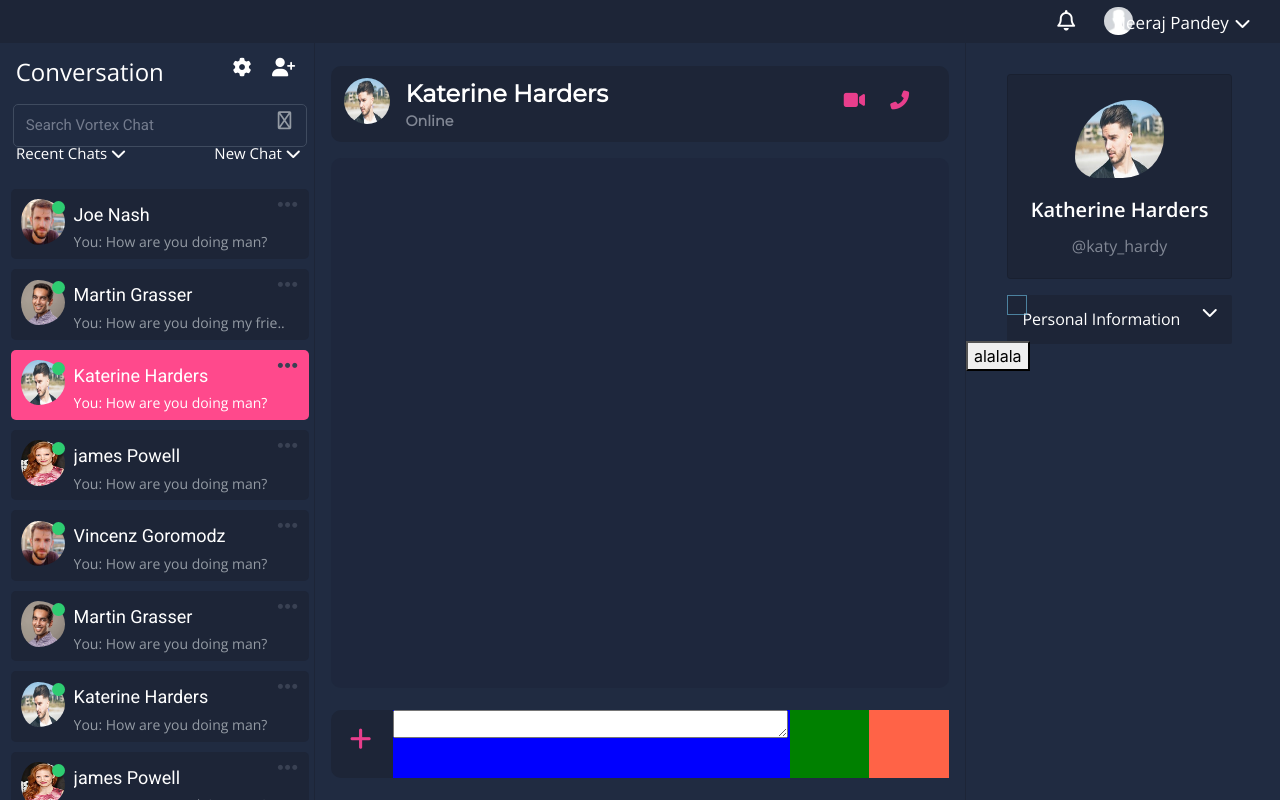
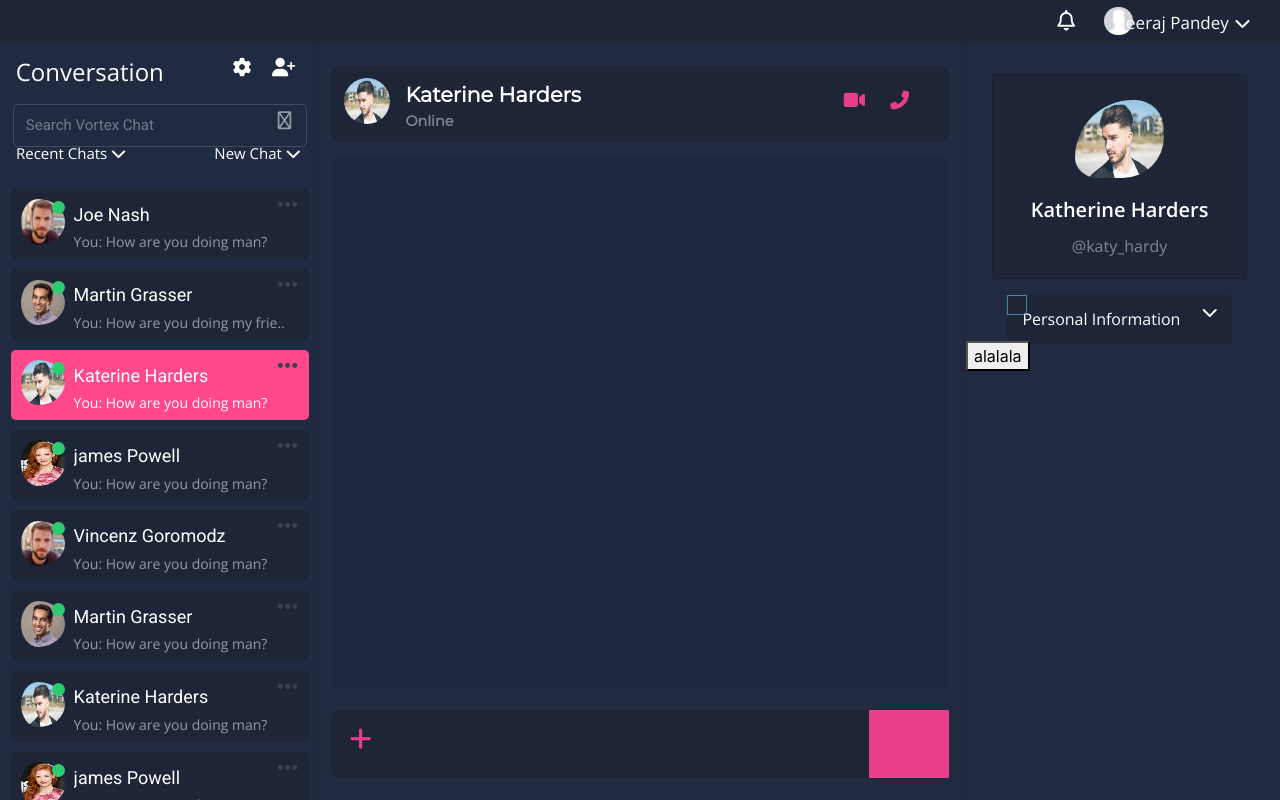
Before and after one commit to Tomyxtrejo/messaging_web_app, a React (Create React App) app in the folder client/: page / in a window 1280 px wide. Built offline with nearby package versions, Linux system fonts and the light colour scheme.

Commit message:
Modify css

```diff
--- a/client/src/App.css
+++ b/client/src/App.css
@@ -72,6 +72,7 @@
 .landing_main_details {
   flex-grow: 2;
   z-index: 30;
+  max-height: 90vh;
 }
 .landing_header_left {
   flex-grow: 4;
@@ -93,6 +94,7 @@
 .landing_header_right_avatar_image {
   border-radius: 100%;
   height: calc(1vh + 1vw + 1vmin);
+  width: calc(1vh + 1vw + 1vmin);
   position: absolute;
   right: 11.5%;
   top: 15%;
@@ -352,7 +354,7 @@
 
 .profile_card {
   position: absolute;
-  width: 73%;
+  width: 83%;
   margin: 0 auto;
   margin-top: 10%;
   background-color: var(--primaryy) !important;
@@ -386,7 +388,7 @@
 
 #options_toggle {
   position: absolute;
-  display: none;
+  display: none !important;
 }
 
 #options_toggle + label {
@@ -474,6 +476,7 @@
 }
 .p2p {
   z-index: 20;
+
 }
 .p2p_options_content_friends_icon_i {
   color: #fff;
@@ -581,7 +584,7 @@
 }
 
 input[type="checkbox"] {
-  display: none;
+  display: none !important;
 }
 
 input[type="checkbox"] + label {
@@ -724,11 +727,11 @@ input[type="checkbox"]:checked + label:before {
   left: 12%;
   color: #fff;
   font-family: "Montserrat", serif;
-  top: 18%;
+  top: 22%;
 }
 .P2pChats_header_left_details_h5 {
   font-weight: 600;
-  font-size: 1.5rem;
+  font-size: 1.3rem;
 }
 .P2pChats_header_left_details_h6 {
   font-size: 0.9rem !important;
@@ -767,32 +770,116 @@ input[type="checkbox"]:checked + label:before {
   display: flex;
 }
 
-.P2pChats_bottom_more{
+.P2pChats_bottom_more {
   /* background: red; */
   flex-grow: 1;
 }
-.P2pChats_bottom_message{
-  background: blue;
+.P2pChats_bottom_message {
+  /* background: blue; */
   flex-grow: 10;
 }
-.P2pChats_bottom_emoji{
-  background: green;
+.P2pChats_bottom_emoji {
+  /* background: green; */
   flex-grow: 2;
 }
-.P2pChats_bottom_send{
-  background: tomato;
+.P2pChats_bottom_send {
+  background: var(--pink);
   flex-grow: 2;
 }
-.plus-icon{
+.plus-icon {
   font-size: calc(1vh + 1vw + 0.5vmin);
   color: var(--pink);
   text-align: center;
   margin-top: 27%;
   margin-left: 30%;
+}
+.textarea {
+  position: absolute;
+  width: 64%;
+  height: 5vh;
+  margin-top: 3%;
+  resize: none;
+  background: transparent;
+  border: 0px !important;
+  color: #fff;
+  font-family: "Montserrat", serif;
+}
+.smile-icon {
+  font-size: calc(1vh + 1vw + 0.5vmin);
+  color: #818794;
+  text-align: center;
+  position: absolute;
+  margin-top: 3%;
+  margin-left: 5%;
+}
+.send-icon {
+  color: #fff;
+  font-size: calc(1vh + 1vw + 0.8vmin);
+  /* color: #818794; */
+  text-align: center;
+  position: absolute;
+  margin-top: 2.7%;
+  margin-left: 4%;
+  /* transform: rotate(45deg) */
+}
+.p2p_profile_details_accordion {
+  width: 90%;
+  margin: 0 auto;
+  position: relative;
+  text-align: center;
+  margin: 0 auto;
+  background: var(--primaryy);
+  margin-top: 4%;
+  min-height: 6vh;
+  height: auto;
+  border-radius: 5px;
+  color: #fff;
+  padding-top: 1px;
+}
+.p2p_profile_details_accordion_title > a {
+  color: #fff;
+  font-family: "Montserrat", serif;
+  font-size: calc(0.3vw + 0.3vh + 0.8vmin);
+  text-align: left;
+  text-decoration: none !important;
+  font-weight: 600;
+}
+.p2p_profile_details_accordion_title > a:hover {
+  color: #fff;
+}
+.p2p_profile_details_accordion_title {
+  margin-top: 2%;
+  text-align: left;
+  margin-left: 4%;
+}
+.p2p-panel-body-list{
+width: 100%;
+}
+.p2p-panel-body-list-item{
+  width: 100%;
+  /* background: rebeccapurple; */
+  height: 5vh;
+  margin-top: 5px;
+  display: flex;
+  padding-top: 2.5%;
 
 }
-.textarea{
+.p2p-panel-body-list-item-icon{
+  flex-grow: 2;
   position: absolute;
-  width: 64%;
-  height: 40%;
+  right: 6%;
+
 }
+.p2p-panel-body-list-item-details{
+  flex-grow: 5;
+  position: absolute;
+  left: 4%;
+}
+
+.p2p-panel-body-list-item:hover{
+  background: #1e283d;
+}
+.panel-tint-icon{
+  color: var(--pink);
+  font-size: 1.4rem !important;
+}
```
